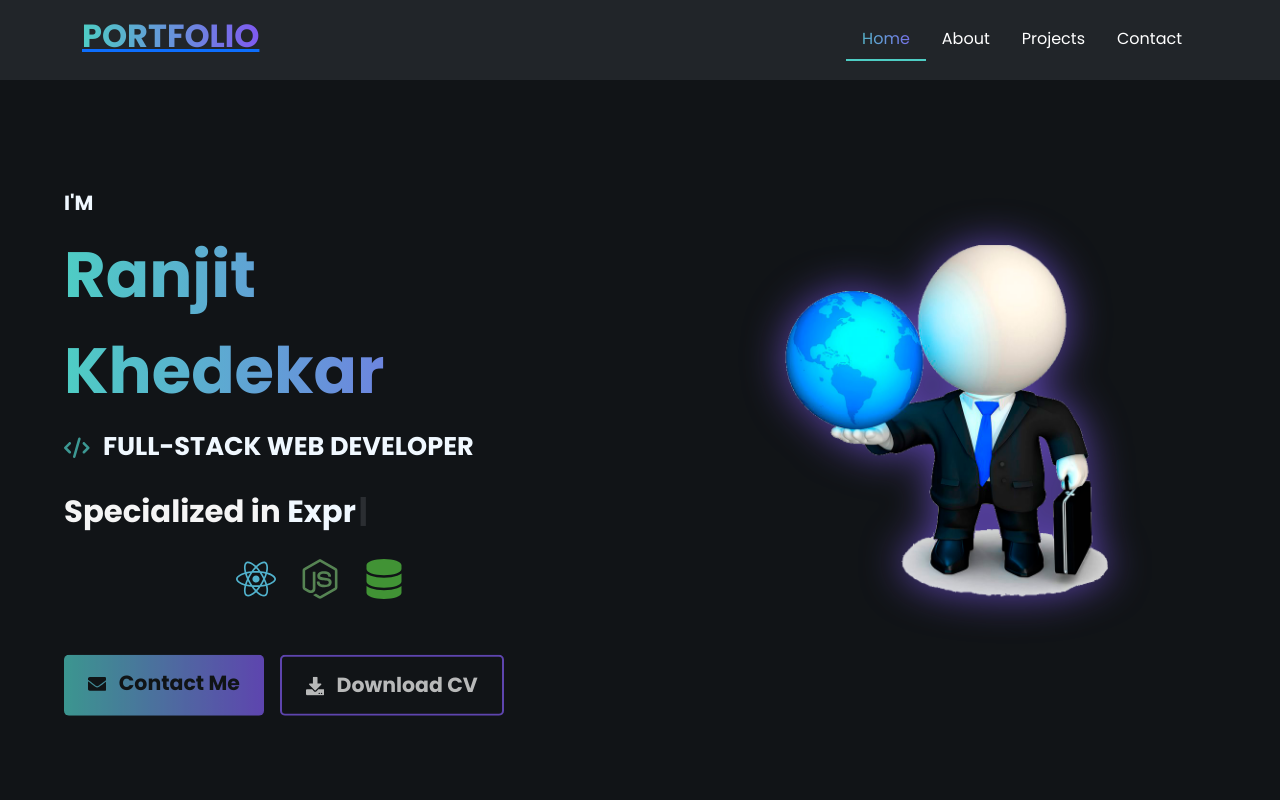
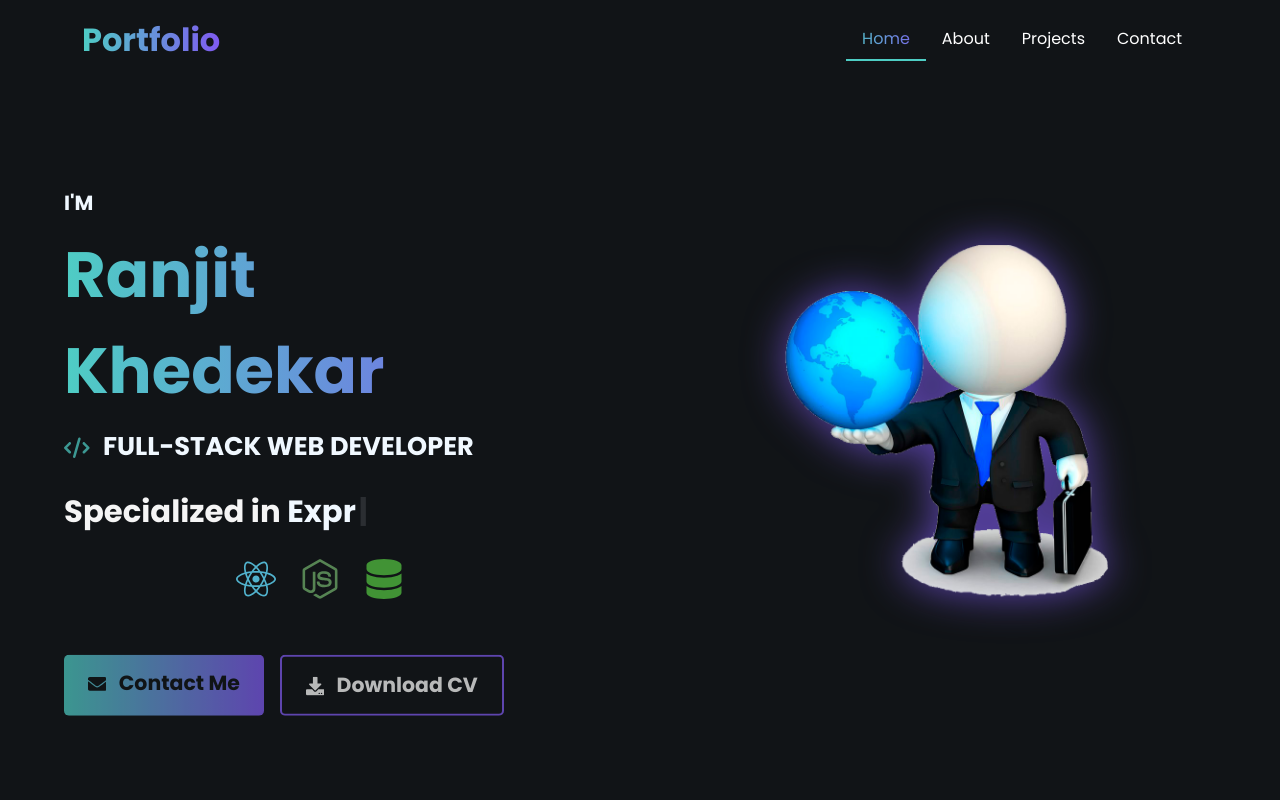
Before and after one commit to RanjitKhedekar24/Ranjit-s-Portfolio, a React (Vite) app: page / in a window 1280 px wide. Shown: the top 800 px of the page. Built offline with nearby package versions, Linux system fonts and the light colour scheme.

Commit message:
Make website responsive for mobile devices and fix horizontal scrollbar issues

```diff
--- a/src/Component/Nav/Nav.jsx
+++ b/src/Component/Nav/Nav.jsx
@@ -1,7 +1,7 @@
 import React, { useState, useEffect } from "react";
 import "./Nav.modules.css";
 import { Link } from "react-scroll";
-import { Navbar, Nav as BootstrapNav, Container } from "react-bootstrap";
+import { Navbar, Nav, Container } from "react-bootstrap";
 import "bootstrap/dist/css/bootstrap.min.css";
 import { useGSAP } from "@gsap/react";
 import gsap from "gsap";
@@ -9,7 +9,41 @@ import gsap from "gsap";
 // Register the GSAP plugin
 gsap.registerPlugin(useGSAP);
 
-function Nav() {
+function NavBar() {
+  const [activeLink, setActiveLink] = useState("home");
+  const [expanded, setExpanded] = useState(false);
+
+  useEffect(() => {
+    const handleScroll = () => {
+      const sections = ["home", "about", "projects", "contact"];
+      const scrollPosition = window.scrollY;
+
+      for (const section of sections) {
+        const element = document.getElementById(section);
+        if (element) {
+          const offsetTop = element.offsetTop;
+          const offsetHeight = element.offsetHeight;
+
+          if (
+            scrollPosition >= offsetTop - 100 &&
+            scrollPosition < offsetTop + offsetHeight - 100
+          ) {
+            setActiveLink(section);
+            break;
+          }
+        }
+      }
+    };
+
+    window.addEventListener("scroll", handleScroll);
+    return () => window.removeEventListener("scroll", handleScroll);
+  }, []);
+
+  const handleNavLinkClick = (link) => {
+    setActiveLink(link);
+    setExpanded(false); // Close the menu when a link is clicked
+  };
+
   useGSAP(
     () => {
       let tl = gsap.timeline();
@@ -55,86 +89,66 @@ function Nav() {
   };
 
   return (
-    <>
-      <Navbar expand="md" fixed="top" bg="dark" variant="dark">
+    <Navbar expand="md" fixed="top" expanded={expanded} className="navbar">
       <Container>
+        <Navbar.Brand href="#home" className="one">
+          <h1>Portfolio</h1>
+        </Navbar.Brand>
+        <Navbar.Toggle
+          aria-controls="basic-navbar-nav"
+          onClick={() => setExpanded(expanded ? false : "expanded")}
+        />
+        <Navbar.Collapse id="basic-navbar-nav">
+          <Nav className="ms-auto">
             <Link
               to="home"
-            duration={500}
-            smooth={true}
-            className="one d-flex align-items-center"
-          >
-            <h1>PORTFOLIO</h1>
-          </Link>
-
-          <Navbar.Toggle
-            aria-controls="basic-navbar-nav"
-            onClick={toggleMenu}
-          />
-
-          <Navbar.Collapse id="basic-navbar-nav">
-            <BootstrapNav className="ms-auto">
-              <BootstrapNav.Item>
-                <Link
-                  to="home"
-                  duration={500}
-                  activeClass="active"
               spy={true}
               smooth={true}
-                  onClick={closeMenu}
-                  className="nav-link"
+              offset={-70}
+              duration={500}
+              className={`nav-link ${activeLink === "home" ? "active" : ""}`}
+              onClick={() => handleNavLinkClick("home")}
             >
               Home
             </Link>
-              </BootstrapNav.Item>
-
-              <BootstrapNav.Item>
             <Link
               to="about"
-                  duration={500}
-                  activeClass="active"
               spy={true}
               smooth={true}
-                  onClick={closeMenu}
-                  className="nav-link"
+              offset={-70}
+              duration={500}
+              className={`nav-link ${activeLink === "about" ? "active" : ""}`}
+              onClick={() => handleNavLinkClick("about")}
             >
               About
             </Link>
-              </BootstrapNav.Item>
-
-              <BootstrapNav.Item>
             <Link
-                  to="project"
-                  duration={500}
-                  activeClass="active"
+              to="projects"
               spy={true}
               smooth={true}
-                  onClick={closeMenu}
-                  className="nav-link"
+              offset={-70}
+              duration={500}
+              className={`nav-link ${activeLink === "projects" ? "active" : ""}`}
+              onClick={() => handleNavLinkClick("projects")}
             >
               Projects
             </Link>
-              </BootstrapNav.Item>
-
-              <BootstrapNav.Item>
             <Link
               to="contact"
-                  duration={500}
-                  activeClass="active"
               spy={true}
               smooth={true}
-                  onClick={closeMenu}
-                  className="nav-link"
+              offset={-70}
+              duration={500}
+              className={`nav-link ${activeLink === "contact" ? "active" : ""}`}
+              onClick={() => handleNavLinkClick("contact")}
             >
               Contact
             </Link>
-              </BootstrapNav.Item>
-            </BootstrapNav>
+          </Nav>
         </Navbar.Collapse>
       </Container>
     </Navbar>
-    </>
   );
 }
 
-export default Nav;
+export default NavBar;
```
Lines whose indentation alone changed are shown as unchanged.
